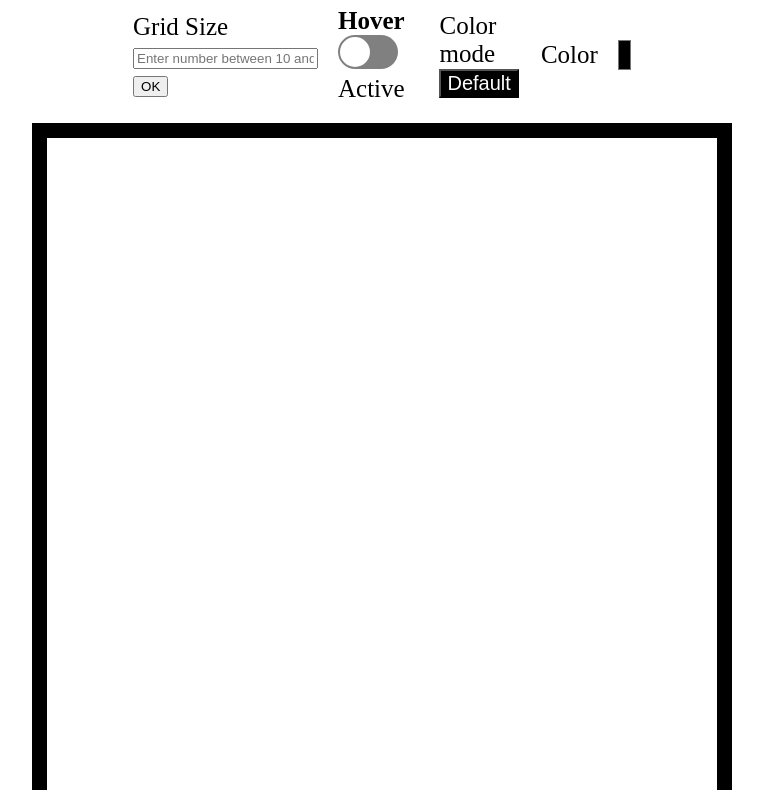
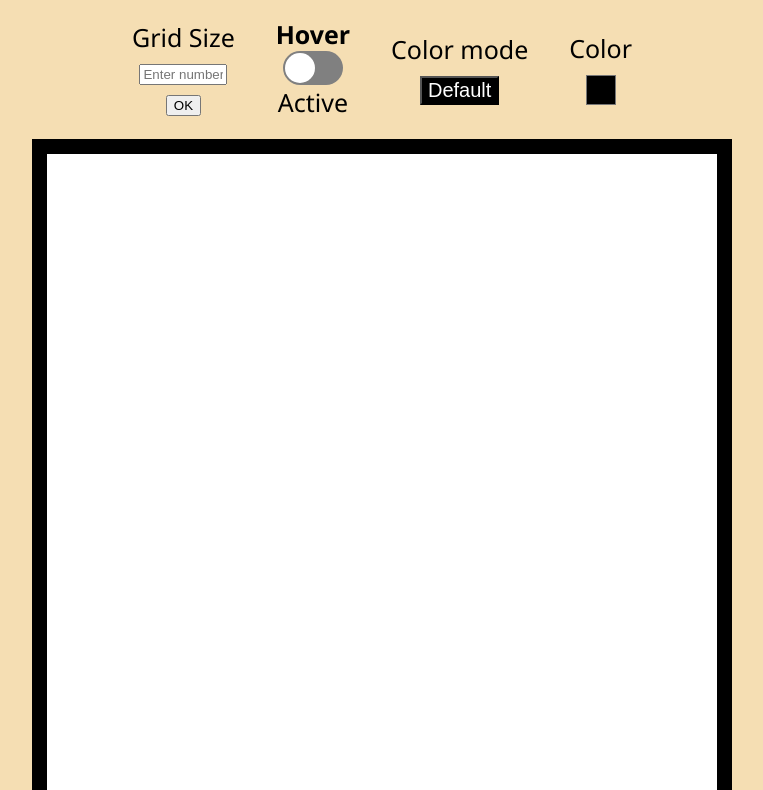
Before and after one commit to tostimontes/etch-a-sketch, a plain HTML site: page index.html in a window 1280 px wide. Shown: the part 218-1008 px from the top of the page, without its empty margins (258-1021 px from the left). Drawn offline with Linux system fonts and the light colour scheme.

Commit message:
feat: styled a little bit

```diff
--- a/index.html
+++ b/index.html
@@ -11,33 +11,36 @@
     <h1>Etch-a-sketch</h1>
     <div class="controls_box">
       <div class="control_buttons" id="size_selector">
-        Grid Size <input id="grid_size" type="text" placeholder="Enter number between 10 and 100"/><button
-          id="grid_size_confirm"
-        >
-          OK
-        </button>
+        Grid Size
+        <input
+          id="grid_size"
+          type="text"
+          placeholder="Enter number between 10 and 100"
+        /><button id="grid_size_confirm">OK</button>
       </div>
       <div class="control_buttons" id="hover_active_toggle">
-        <span id="hover_span">Hover</span><input
-          class="toggle_btn"
-          type="checkbox"
-          id="toggle_mouse_mode"
-        />
-        <label for="toggle_mouse_mode" id="hover_active_label"></label> <span id="active_span">Active</span>
+        <span id="hover_span">Hover</span
+        ><input class="toggle_btn" type="checkbox" id="toggle_mouse_mode" />
+        <label for="toggle_mouse_mode" id="hover_active_label"></label>
+        <span id="active_span">Active</span>
       </div>
-      <div class="control_buttons" id="rainbow_progressive_darkening_toggle">Color mode
+      <div class="control_buttons" id="rainbow_progressive_darkening_toggle">
+        <p>Color mode</p>
         <button id="rainbow_toggle" value="Default">Default</button>
-      </div>Color
-      <select id="colorDropdown" style="background-color: black;">
-        <option value="black" style="background-color: black;"></option>
-        <option value="red" style="background-color: red;"></option>
-        <option value="orange" style="background-color: orange;"></option>
-        <option value="yellow" style="background-color: yellow;"></option>
-        <option value="green" style="background-color: green;"></option>
-        <option value="blue" style="background-color: blue;"></option>
-        <option value="indigo" style="background-color: indigo;"></option>
-        <option value="violet" style="background-color: violet;"></option>
-      </select>
+      </div>
+      <div class="color_selection">
+        <p>Color</p>
+        <select id="colorDropdown" style="background-color: black">
+          <option value="black" style="background-color: black"></option>
+          <option value="red" style="background-color: red"></option>
+          <option value="orange" style="background-color: orange"></option>
+          <option value="yellow" style="background-color: yellow"></option>
+          <option value="green" style="background-color: green"></option>
+          <option value="blue" style="background-color: blue"></option>
+          <option value="indigo" style="background-color: indigo"></option>
+          <option value="violet" style="background-color: violet"></option>
+        </select>
+      </div>
     </div>
     <div class="container"></div>
     <div id="erasers">
--- a/style.css
+++ b/style.css
@@ -6,6 +6,7 @@ html {
   box-sizing: border-box;
   width: 100%;
   height: 100%;
+  background-color: wheat;
 }
 
 body {
@@ -21,6 +22,7 @@ body {
   flex-direction: column;
   justify-content: center;
   align-items: center;
+  font-family: 'Segoe UI', Tahoma, Geneva, Verdana, sans-serif;
 }
 
 h1 {
@@ -37,9 +39,51 @@ h1 {
   gap: 2rem;
   font-size: 2.5rem;
   align-content: center;
+  width: 50rem;
 }
 
 .control_buttons {
+  display: flex;
+  flex-direction: column;
+  justify-content: space-between;
+  align-items: center;
+  font-size: 2.5rem;
+  min-width: fit-content;
+}
+
+#grid_size {
+  width: 8rem;
+}
+
+#size_selector {
+  display: flex;
+  flex-direction: column;
+  justify-content: space-between;
+  align-items: center;
+  gap: 1rem;
+}
+
+#rainbow_progressive_darkening_toggle {
+  display: flex;
+  flex-direction: column;
+  justify-content: space-between;
+  align-items: center;
+  gap: 1rem;
+}
+
+#rainbow_progressive_darkening_toggle p {
+  margin: 0;
+}
+
+.color_selection {
+  display: flex;
+  flex-direction: column;
+  justify-content: space-evenly;
+  align-items: center;
+  gap: 1rem;
+}
+.color_selection p {
+  margin: 0;
 }
 
 /* Mouse mode toggle */
@@ -84,6 +128,7 @@ input[type="checkbox"]:checked + label::after {
   height: 70rem;
   border: 1.5rem solid rgb(0, 0, 0);
   margin: 2rem;
+  background-color: white;
 }
 
 #erasers {
```
